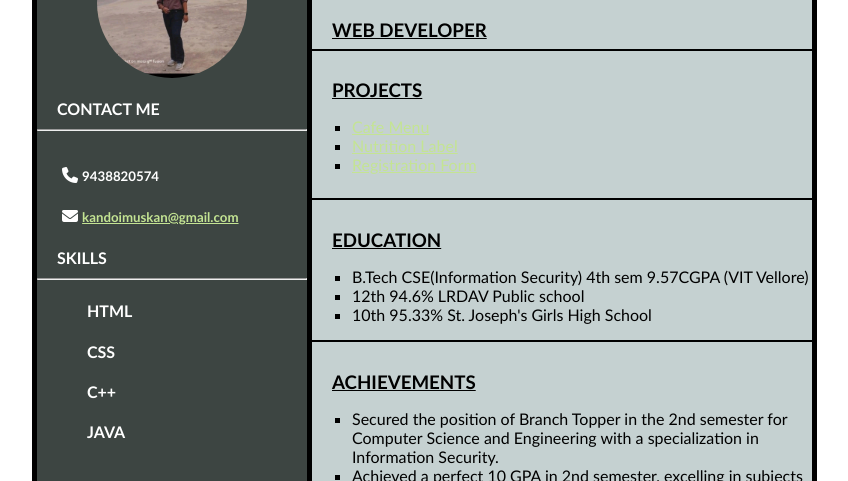
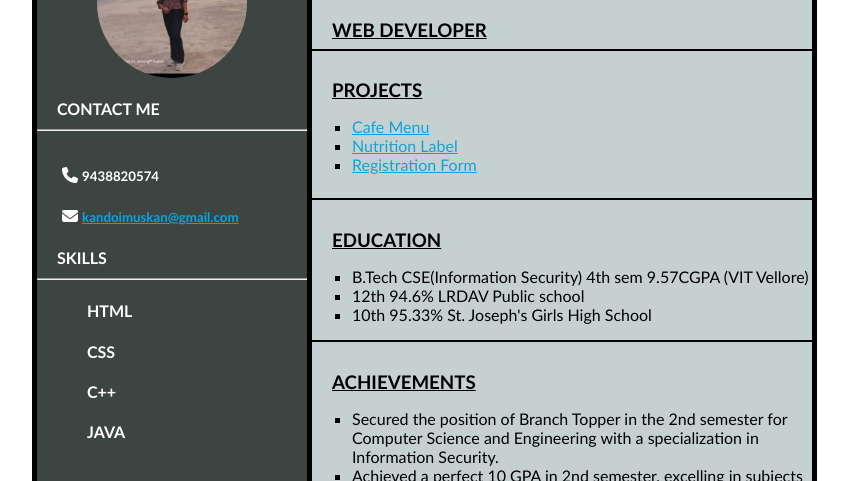
Before and after one commit to MuskanKandoi/Resume-web-dev, a plain HTML site: page index.html in a window 1280 px wide. Shown: the part 95-576 px from the top of the page, without its empty margins (376-1224 px from the left). Drawn offline with Linux system fonts and the light colour scheme.

Commit message:
Update style.css

```diff
--- a/style.css
+++ b/style.css
@@ -192,7 +192,7 @@ hr{
 
 
   a:link {
-    color: rgb(196, 228, 147);
+    color: rgb(20, 162, 213);
   }
 
   /* visited link */
```
